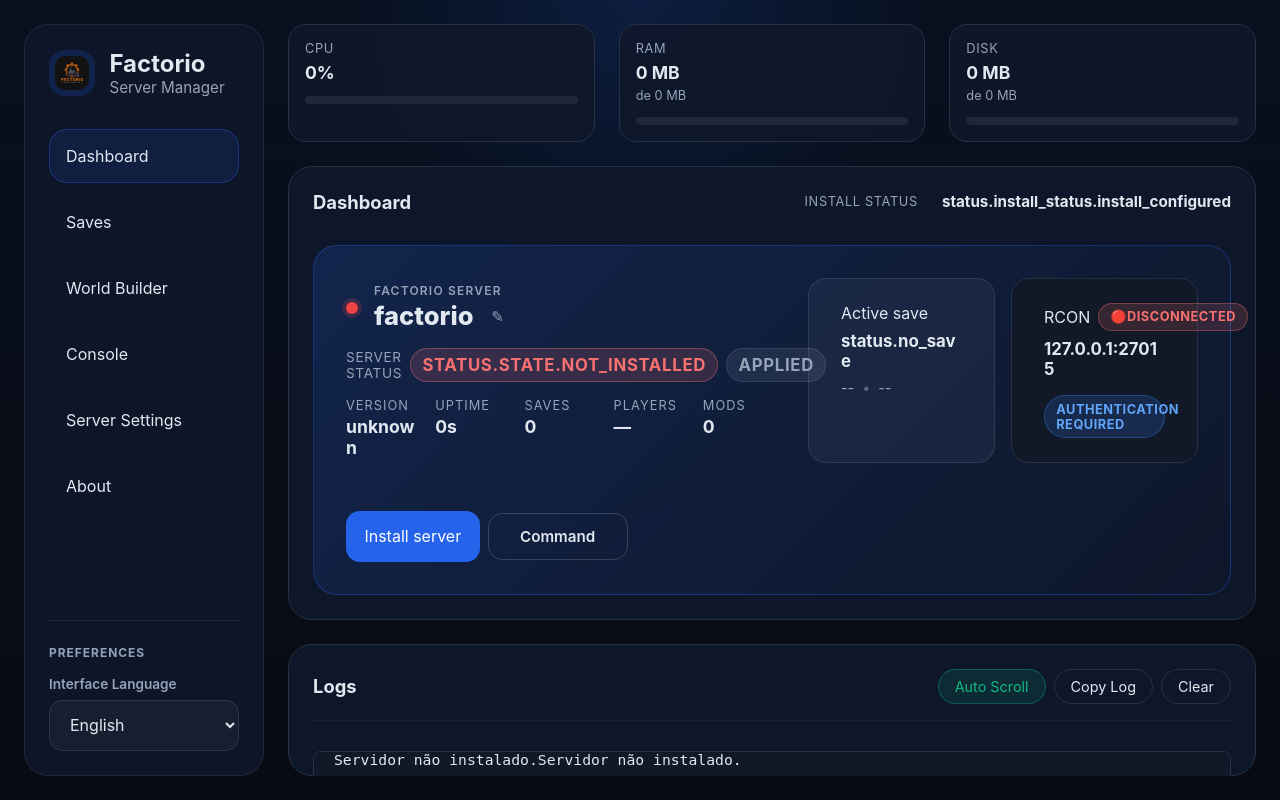
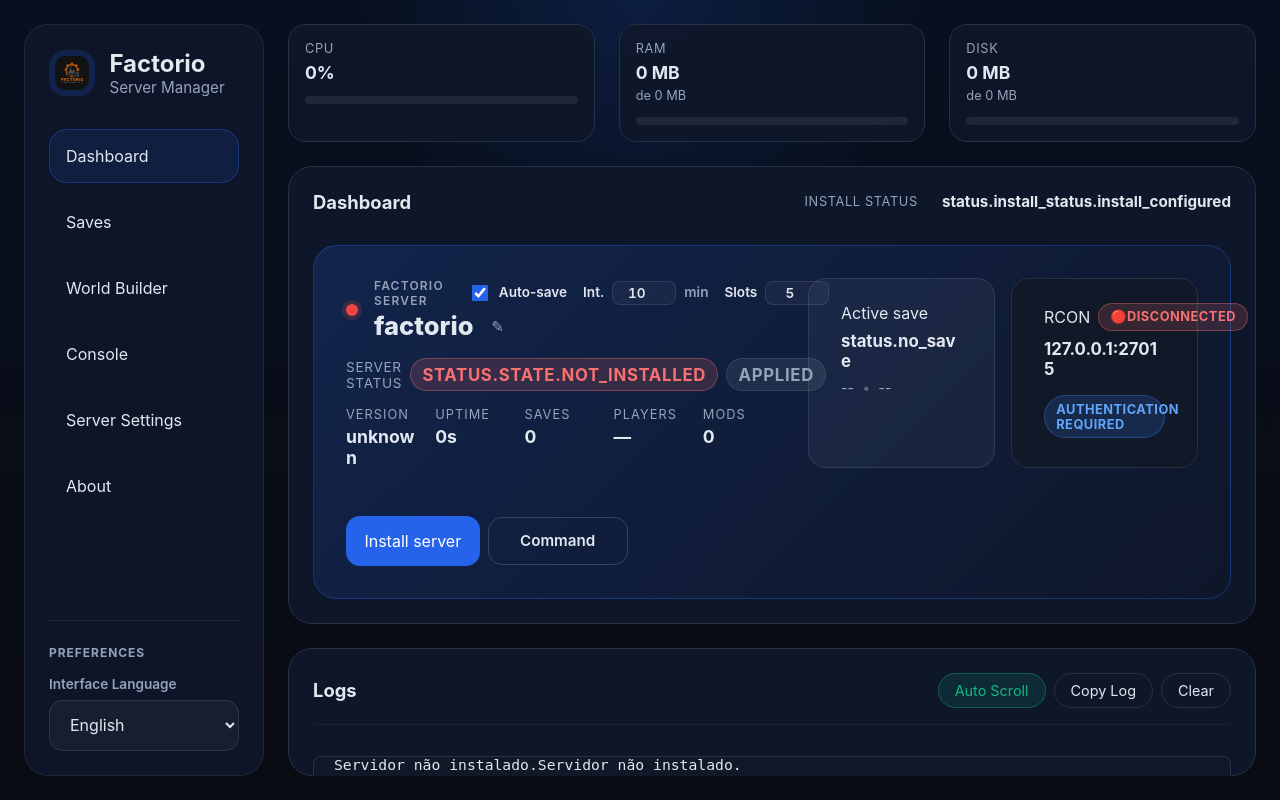
Before and after one commit to Cassiobsk8/FactorioServerDockerManager, a Flask app: page / in a window 1280 px wide. Run offline with Flask 3, Linux system fonts and the light colour scheme; data that the repository does not hold is empty.

Commit message:
feat(config): implementar controles de autosave e reorganizar arquivos de configuração
Adiciona suporte para configuração de autosave (intervalo e slots) tanto no backend quanto no frontend, incluindo traduções e interface de usuário. Além disso, migra o local do arquivo de configuração do servidor de `backend/` para `data/` para melhor organização.

- backend:
  - move `server_config.json` para o diretório `data/`.
  - adiciona lógica para garantir que `autosave_enabled` esteja presente nas configurações.
  - melhora a robustez do carregamento de `server-settings.json`.
  - altera o comando de broadcast de `/broadcast` para `/shout`.
- frontend:
  - adiciona seção de controles de autosave no dashboard.
  - implementa lógica JS para gerenciar o estado e salvamento das configurações de autosave.
  - adiciona novas chaves de tradução para suporte ao autosave.
  - adiciona estilos CSS para a nova seção de controles.

```diff
--- a/backend/config.py
+++ b/backend/config.py
@@ -2,7 +2,7 @@ from pathlib import Path
 import os
 
 BASE_DIR = Path(__file__).resolve().parent.parent
-CONFIG_PATH = BASE_DIR / "backend" / "server_config.json"
+CONFIG_PATH = BASE_DIR / "data" / "server_config.json"
 INSTALL_DIR = BASE_DIR / "factorio"
 SERVER_SETTINGS_DIR = BASE_DIR / "factorio" / "config"
 SERVER_SETTINGS_PATH = SERVER_SETTINGS_DIR / "server-settings.json"
--- a/backend/server_config.json
+++ /dev/null
@@ -1,4 +0,0 @@
-{
-  "server_name": "factorio",
-  "server_password": "change-me"
-}
--- a/backend/services/rcon_service.py
+++ b/backend/services/rcon_service.py
@@ -220,7 +220,7 @@ class RCONService:
         return self.execute_command("/save")
 
     def broadcast_message(self, message: str) -> str:
-        return self.execute_command(f"/broadcast {message}")
+        return self.execute_command(f"/shout {message}")
 
     # --- low level protocol helpers ---
 
--- a/frontend/i18n/en.json
+++ b/frontend/i18n/en.json
@@ -246,6 +246,9 @@
   "settings.autosave_interval_hint": "Autosave interval in minutes.",
   "settings.autosave_slots": "Autosave Slots",
   "settings.autosave_slots_hint": "Autosave slots, cycled on each autosave.",
+  "settings.autosave_enabled": "Auto-save",
+  "settings.autosave_interval_short": "Int.",
+  "settings.autosave_slots_short": "Slots",
   "settings.autosave_only_on_server": "Autosave Only on Server",
   "settings.auto_pause": "Auto Pause",
   "settings.auto_pause_when_connect": "Auto Pause When Players Connect",
--- a/frontend/i18n/es.json
+++ b/frontend/i18n/es.json
@@ -246,6 +246,9 @@
   "settings.autosave_interval_hint": "Intervalo de autoguardado en minutos.",
   "settings.autosave_slots": "Ranuras de Autoguardado",
   "settings.autosave_slots_hint": "Ranuras de autoguardado, cicladas en cada autoguardado.",
+  "settings.autosave_enabled": "Auto-guardado",
+  "settings.autosave_interval_short": "Intervalo",
+  "settings.autosave_slots_short": "Slots",
   "settings.autosave_only_on_server": "Autoguardado solo en el Servidor",
   "settings.auto_pause": "Pausa Automática",
   "settings.auto_pause_when_connect": "Pausa Automática al Conectar",
--- a/frontend/i18n/pt_BR.json
+++ b/frontend/i18n/pt_BR.json
@@ -246,6 +246,9 @@
   "settings.autosave_interval_hint": "Intervalo de autosave em minutos.",
   "settings.autosave_slots": "Slots de Autosave",
   "settings.autosave_slots_hint": "Slots de autosave, ciclados a cada autosave.",
+  "settings.autosave_enabled": "Auto-save",
+  "settings.autosave_interval_short": "Intervalo",
+  "settings.autosave_slots_short": "Slots",
   "settings.autosave_only_on_server": "Autosave apenas no Servidor",
   "settings.auto_pause": "Auto Pause",
   "settings.auto_pause_when_connect": "Auto Pause ao Conectar",
--- a/frontend/i18n/zh_CN.json
+++ b/frontend/i18n/zh_CN.json
@@ -246,6 +246,9 @@
   "settings.autosave_interval_hint": "自动保存间隔（分钟）。",
   "settings.autosave_slots": "自动保存槽位",
   "settings.autosave_slots_hint": "自动保存槽位，每次自动保存循环使用。",
+  "settings.autosave_enabled": "自动保存",
+  "settings.autosave_interval_short": "间隔",
+  "settings.autosave_slots_short": "槽位",
   "settings.autosave_only_on_server": "仅服务器端自动保存",
   "settings.auto_pause": "自动暂停",
   "settings.auto_pause_when_connect": "连接时自动暂停",
--- a/frontend/static/css/app.css
+++ b/frontend/static/css/app.css
@@ -318,6 +318,15 @@ select {
     font-weight: 600;
 }
 
+.hero-header-row {
+    display: flex;
+    justify-content: space-between;
+    align-items: center;
+    width: 100%;
+    gap: var(--spacing-lg);
+    flex-wrap: nowrap;
+}
+
 .server-name {
     font-size: var(--font-xl);
     font-weight: 800;
@@ -430,6 +439,76 @@ select {
         opacity: 1;
         transform: scale(1.1);
     }
+}
+
+.server-autosave-section {
+    display: flex;
+    flex-wrap: wrap;
+    align-items: center;
+    gap: var(--spacing-md);
+    flex-shrink: 0;
+}
+
+.server-autosave-checkbox {
+    display: inline-flex;
+    align-items: center;
+    gap: var(--spacing-sm);
+    font-weight: 600;
+    cursor: pointer;
+    font-size: var(--font-sm);
+    line-height: 1;
+}
+
+.server-autosave-checkbox input[type="checkbox"] {
+    width: 1rem;
+    height: 1rem;
+    accent-color: var(--accent);
+}
+
+.server-autosave-fields {
+    display: inline-flex;
+    flex-wrap: wrap;
+    align-items: center;
+    gap: var(--spacing-md);
+}
+
+.server-autosave-field {
+    display: inline-flex;
+    align-items: center;
+    gap: var(--spacing-sm);
+    font-size: var(--font-sm);
+    line-height: 1;
+}
+
+.server-autosave-field span:first-child {
+    font-weight: 600;
+    white-space: nowrap;
+}
+
+.server-autosave-field input[type="number"] {
+    width: 64px;
+    min-width: 64px;
+    max-width: 64px;
+    padding: 0.2rem;
+    border-radius: var(--radius-sm);
+    border: 1px solid rgba(148, 163, 184, 0.18);
+    background: rgba(255, 255, 255, 0.04);
+    color: var(--text);
+    font-size: var(--font-sm);
+    font-variant-numeric: tabular-nums;
+    text-align: center;
+    line-height: 1;
+}
+
+.server-autosave-field input[type="number"]:disabled {
+    opacity: 0.5;
+    cursor: not-allowed;
+}
+
+.server-autosave-field span:last-child {
+    color: var(--subtext);
+    font-size: var(--font-sm);
+    white-space: nowrap;
 }
 
 .modal-subtitle {
--- a/frontend/static/js/dashboard.js
+++ b/frontend/static/js/dashboard.js
@@ -233,6 +233,33 @@
             if (startForm) startForm.classList.toggle('visible', status === 'stopped');
             if (restartForm) restartForm.classList.toggle('visible', status === 'running');
             if (stopForm) stopForm.classList.toggle('visible', status === 'running');
+
+            updateCommandButton(status === 'stopped' || status === 'not_installed');
+        }
+
+        function updateCommandButton(visible) {
+            const actionGroup = document.querySelector('.server-hero .action-group');
+            if (!actionGroup) return;
+            const existing = document.getElementById('startup-preview-show');
+            if (visible) {
+                if (!existing) {
+                    const btn = document.createElement('button');
+                    btn.type = 'button';
+                    btn.className = 'secondary-button startup-preview-show';
+                    btn.id = 'startup-preview-show';
+                    btn.dataset.i18n = 'startup_preview.show';
+                    btn.textContent = t('startup_preview.show');
+                    const loading = document.getElementById('hero-loading');
+                    if (loading) {
+                        actionGroup.insertBefore(btn, loading);
+                    } else {
+                        actionGroup.appendChild(btn);
+                    }
+                    btn.addEventListener('click', showStartupPreview);
+                }
+            } else if (existing) {
+                existing.remove();
+            }
         }
 
         if (logViewer) {
@@ -574,3 +601,75 @@
                 pendingChangesPopover.style.display = 'none';
             }
         });
+
+        async function initAutosave() {
+            const checkbox = document.getElementById('server-autosave-enabled');
+            const intervalInput = document.getElementById('server-autosave-interval');
+            const slotsInput = document.getElementById('server-autosave-slots');
+
+            if (!checkbox || !intervalInput || !slotsInput) return;
+
+            try {
+                const response = await fetch('/api/server-settings');
+                if (!response.ok) return;
+                const data = await response.json();
+                const settings = data.settings || {};
+
+                const enabled = settings.autosave_enabled !== false;
+                const interval = settings.autosave_interval || 10;
+                const slots = settings.autosave_slots || 5;
+
+                checkbox.checked = enabled;
+                intervalInput.value = Math.max(1, Math.min(1440, interval));
+                slotsInput.value = Math.max(1, Math.min(100, slots));
+
+                updateAutosaveFieldsState();
+            } catch (err) {
+                // ignore errors during init
+            }
+
+            function updateAutosaveFieldsState() {
+                const enabled = checkbox.checked;
+                intervalInput.disabled = !enabled;
+                slotsInput.disabled = !enabled;
+            }
+
+            checkbox.addEventListener('change', async () => {
+                updateAutosaveFieldsState();
+                await saveAutosaveSettings();
+            });
+
+            intervalInput.addEventListener('change', async () => {
+                let value = parseInt(intervalInput.value, 10);
+                if (isNaN(value) || value < 1) value = 1;
+                if (value > 1440) value = 1440;
+                intervalInput.value = value;
+                await saveAutosaveSettings();
+            });
+
+            slotsInput.addEventListener('change', async () => {
+                let value = parseInt(slotsInput.value, 10);
+                if (isNaN(value) || value < 1) value = 1;
+                if (value > 100) value = 100;
+                slotsInput.value = value;
+                await saveAutosaveSettings();
+            });
+
+            async function saveAutosaveSettings() {
+                const formData = new FormData();
+                formData.append('settings.autosave_enabled', checkbox.checked ? 'true' : 'false');
+                formData.append('settings.autosave_interval', intervalInput.value);
+                formData.append('settings.autosave_slots', slotsInput.value);
+
+                try {
+                    await fetch('/config', {
+                        method: 'POST',
+                        body: formData,
+                    });
+                } catch (err) {
+                    // ignore save errors
+                }
+            }
+        }
+
+        initAutosave();
--- a/frontend/templates/index.html
+++ b/frontend/templates/index.html
@@ -84,7 +84,26 @@
                                 <div class="server-hero-title">
                                     <span class="status-dot {% if status and (status == 'running' or status == 'online') %}status-dot-online{% else %}status-dot-offline{% endif %}" id="server-status-dot"></span>
                                     <div class="server-hero-title-text">
+                                        <div class="hero-header-row">
                                             <span class="hero-subtitle" data-i18n="branding.hero_subtitle">Factorio Server</span>
+                                            <div class="server-autosave-section">
+                                                <label class="server-autosave-checkbox">
+                                                    <input type="checkbox" id="server-autosave-enabled" checked />
+                                                    <span data-i18n="settings.autosave_enabled">Auto-save</span>
+                                                </label>
+                                                <div class="server-autosave-fields">
+                                                    <label class="server-autosave-field">
+                                                        <span data-i18n="settings.autosave_interval_short">Intervalo</span>
+                                                        <input type="number" id="server-autosave-interval" min="1" max="1440" step="1" value="10" />
+                                                        <span>min</span>
+                                                    </label>
+                                                    <label class="server-autosave-field">
+                                                        <span data-i18n="settings.autosave_slots_short">Slots</span>
+                                                        <input type="number" id="server-autosave-slots" min="1" max="100" step="1" value="5" />
+                                                    </label>
+                                                </div>
+                                            </div>
+                                        </div>
                                         <div class="server-name-row">
                                             <h2 class="server-name" id="server-name">{{ config.server_name or 'Factorio Server' }}</h2>
                                             <button type="button" class="server-name-edit" id="server-name-edit" aria-label="Edit server name">✎</button>
```
Also changed, not shown: backend/services/factorio_service.py (+28 -16 lines), backend/tests/test_server_settings_example.py (+10 -3 lines). Lines whose indentation alone changed are shown as unchanged.
